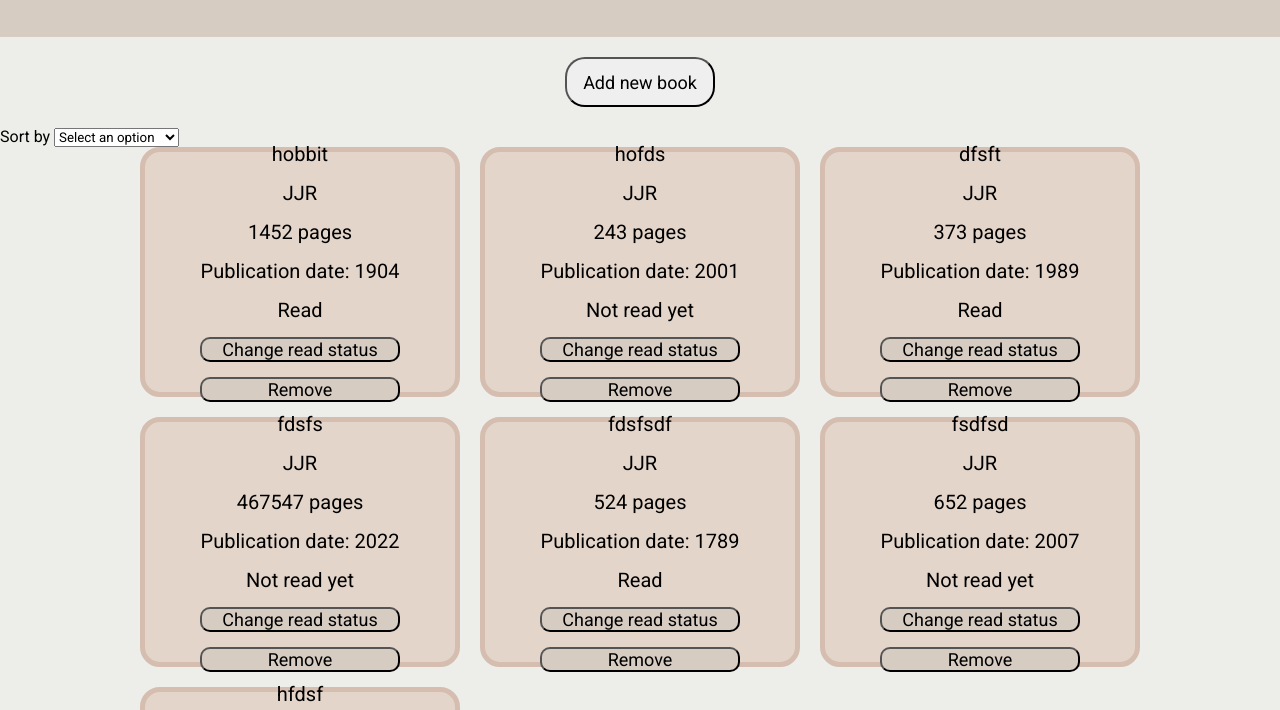
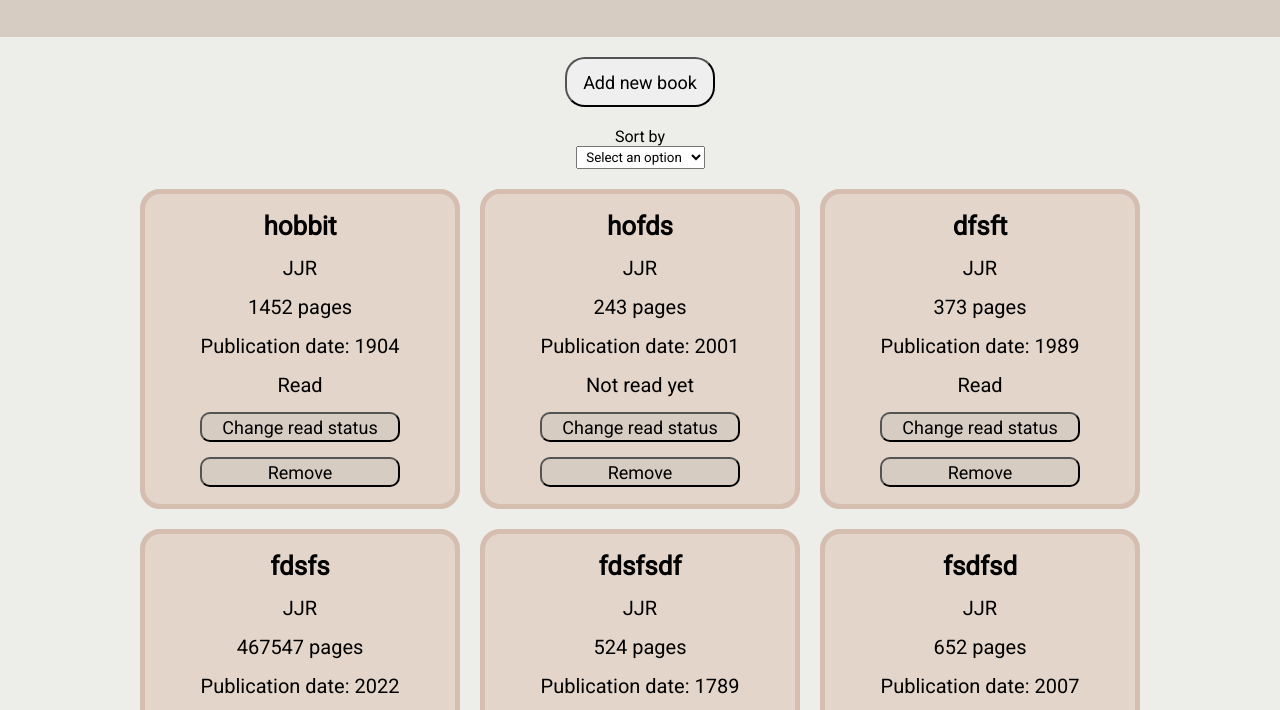
Before and after one commit to guihi1/library, a plain HTML site: page index.html in a window 1280 px wide. Shown: the part 81-791 px from the top of the page. Drawn offline with Linux system fonts and the light colour scheme.

Commit message:
Center select, increase book title font size

```diff
--- a/styles.css
+++ b/styles.css
@@ -36,7 +36,7 @@ header {
 .book {
     border-radius: 20px;
     background-color: #E3D5CA;
-    height: 250px;
+    height: 320px;
     display: flex;
     flex-direction: column;
     gap: 15px;
@@ -91,3 +91,19 @@ input[type="submit"] {
     height: 50px;
     font-size: 18px;
 }
+
+.title {
+    font-size: 26px;
+    font-weight: bold;
+}
+
+select, .sort-by {
+    display: block;
+    margin: 0 auto;
+    text-align: center;
+}
+
+select {
+    padding: 2px;
+    margin-bottom: 20px;
+}
```
